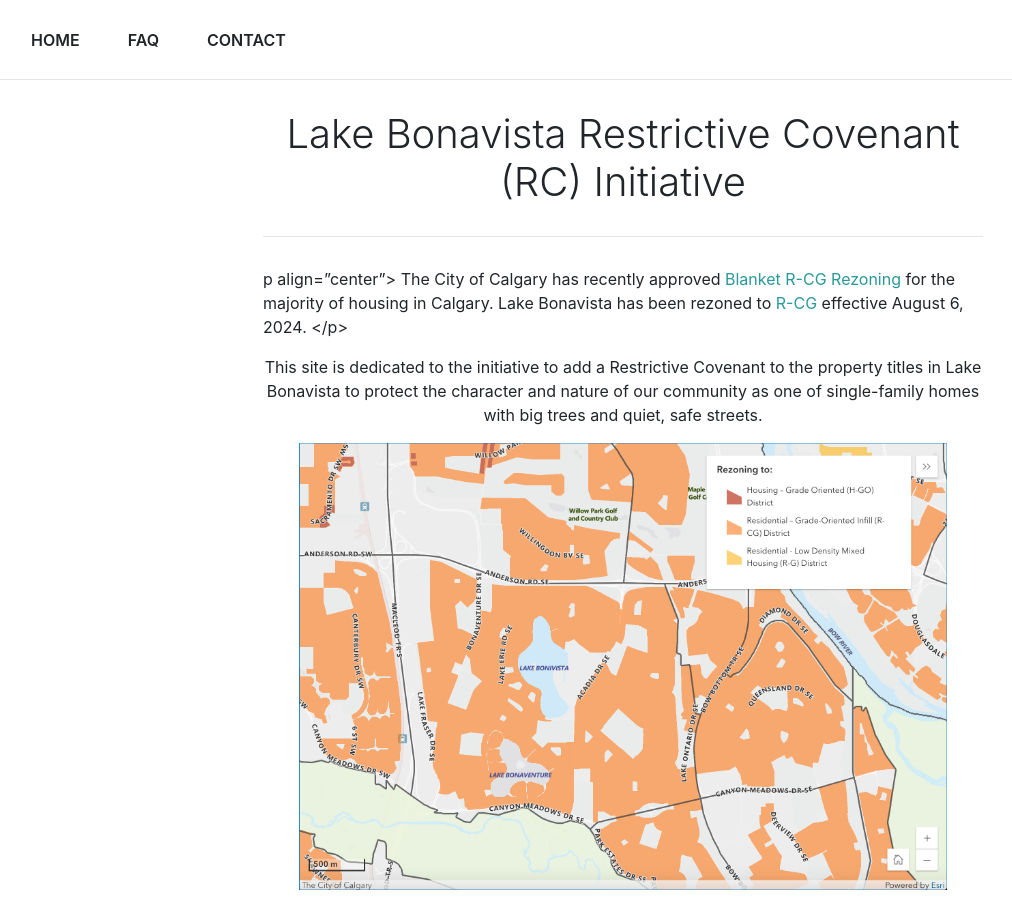
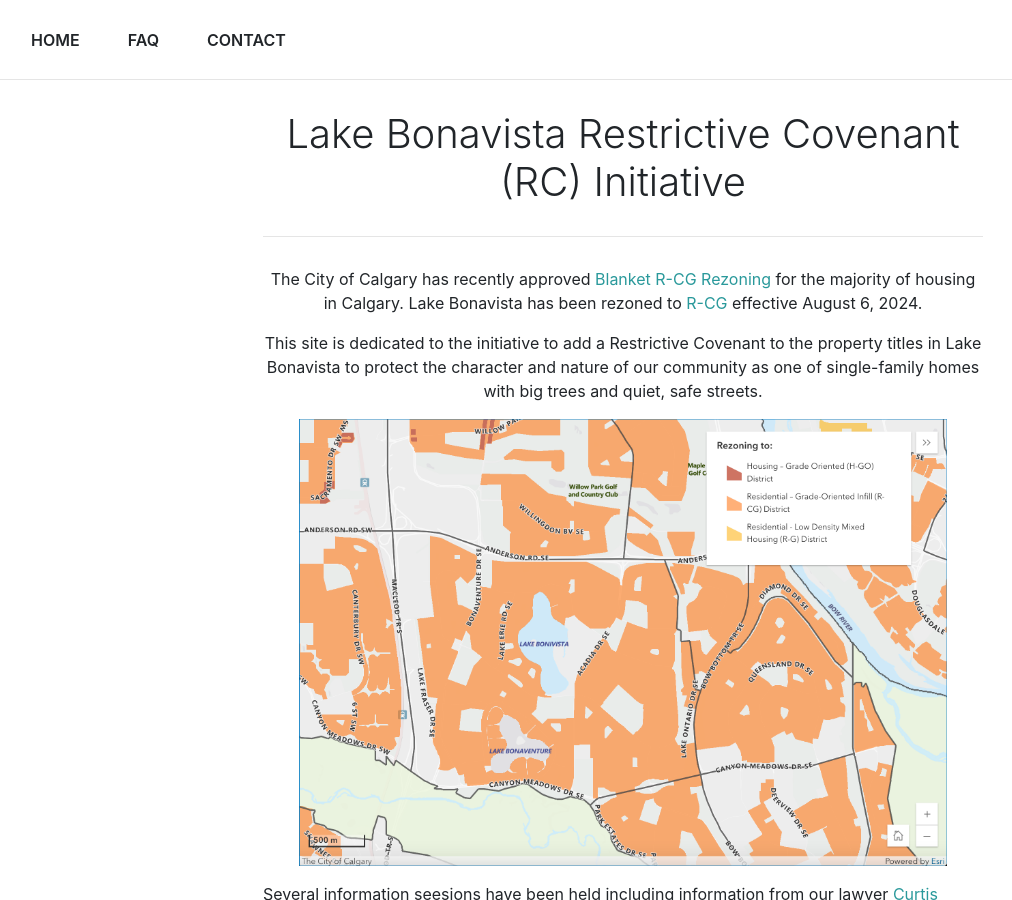
Before and after one commit to BonavistaRC/BonavistaRC.github.io, a Jekyll site: the page built from index.markdown, in a window 1280 px wide and 900 px high. Shown: the whole window, without its empty margins (17-1029 px from the left). Built offline with Jekyll 4.4.1, drawn with Linux system fonts in a browser that asks for light colours.

Commit message:
Update index.markdown missing <

```diff
--- a/index.markdown
+++ b/index.markdown
@@ -55,7 +55,7 @@ blockquote {
 
 
 
-p align="center">
+<p align="center">
   The City of Calgary has recently approved
     <a href="https://newsroom.calgary.ca/city-council-approves-citywide-rezoning-with-amendments-in-response-to-calgarys-housing-crisis"> Blanket R-CG Rezoning</a> for the majority of housing in Calgary. Lake Bonavista has been rezoned to <a href="https://www.calgary.ca/content/dam/www/pda/pd/publishingimages/current-projects/R-CG-residential-grade-oriented.pdf">R-CG</a> effective August 6, 2024.
 </p>
```
